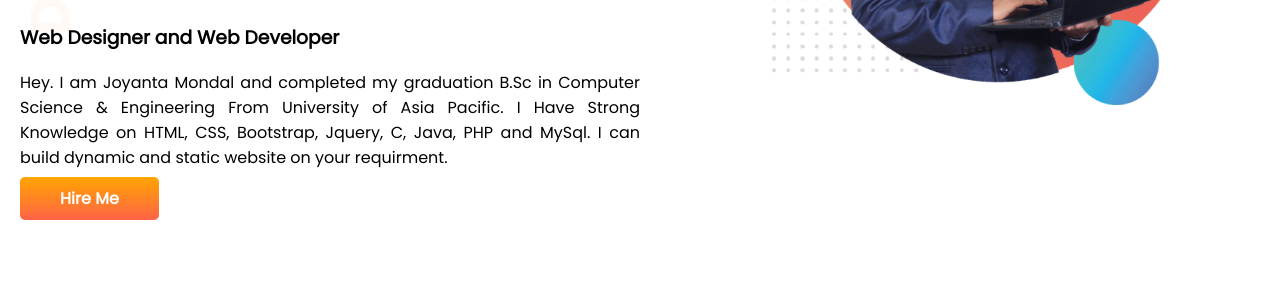
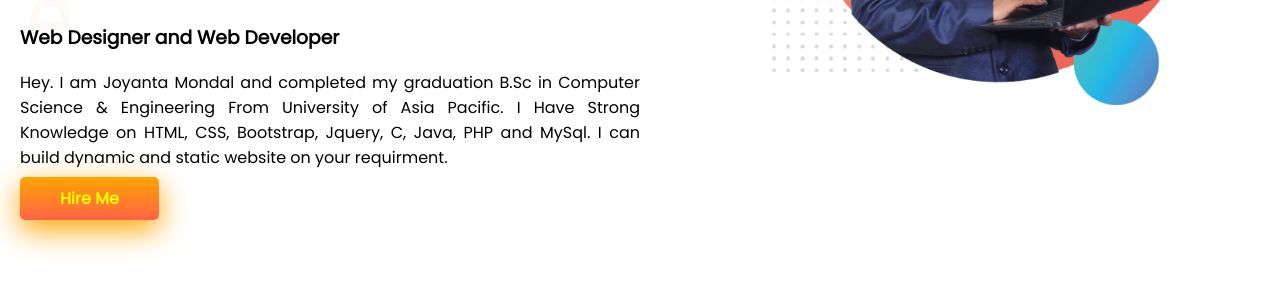
Before and after one commit to joyantamondal/developer-portfolio, a plain HTML site: page index.html in a window 1280 px wide. In both pictures the pointer is over the link "Hire Me". Shown: the part 327-635 px from the top of the page. Drawn offline with Linux system fonts and the light colour scheme.

Commit message:
button hover added

```diff
--- a/style.css
+++ b/style.css
@@ -32,6 +32,12 @@ h2{
     font-weight: 700;
     padding: 10px 40px;
     border-radius: 5px;
+}
+.link-button:hover{
+    color:yellow;
+
+    border-radius:5px ;
+    box-shadow: 0px 10px 30px orange;
 }
 .top-banner{
     background-image: url(images/top-banner.png);
@@ -71,6 +77,7 @@ h2{
     border-image: linear-gradient(maroon, red);
     border-image-slice: 1;
 }
+
 footer p{
     text-align: center;
 }
```
